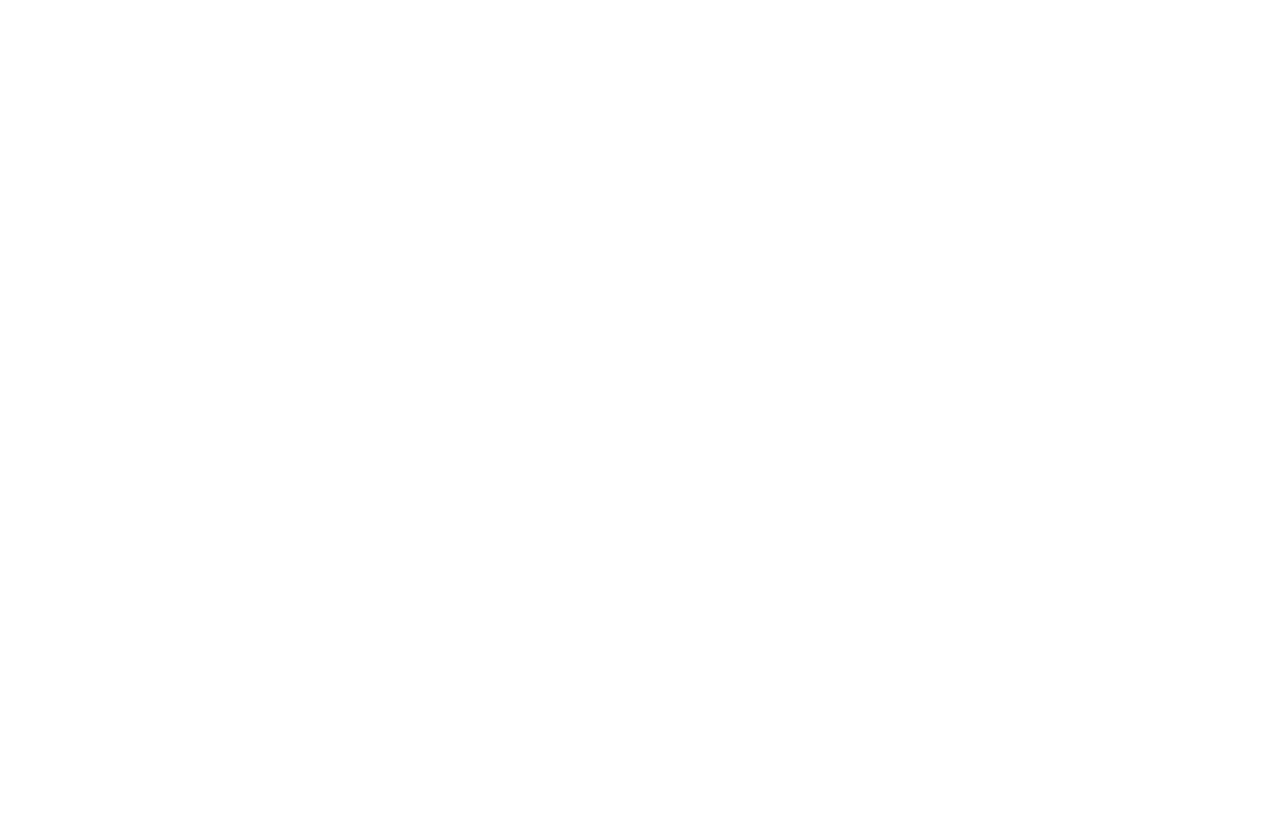
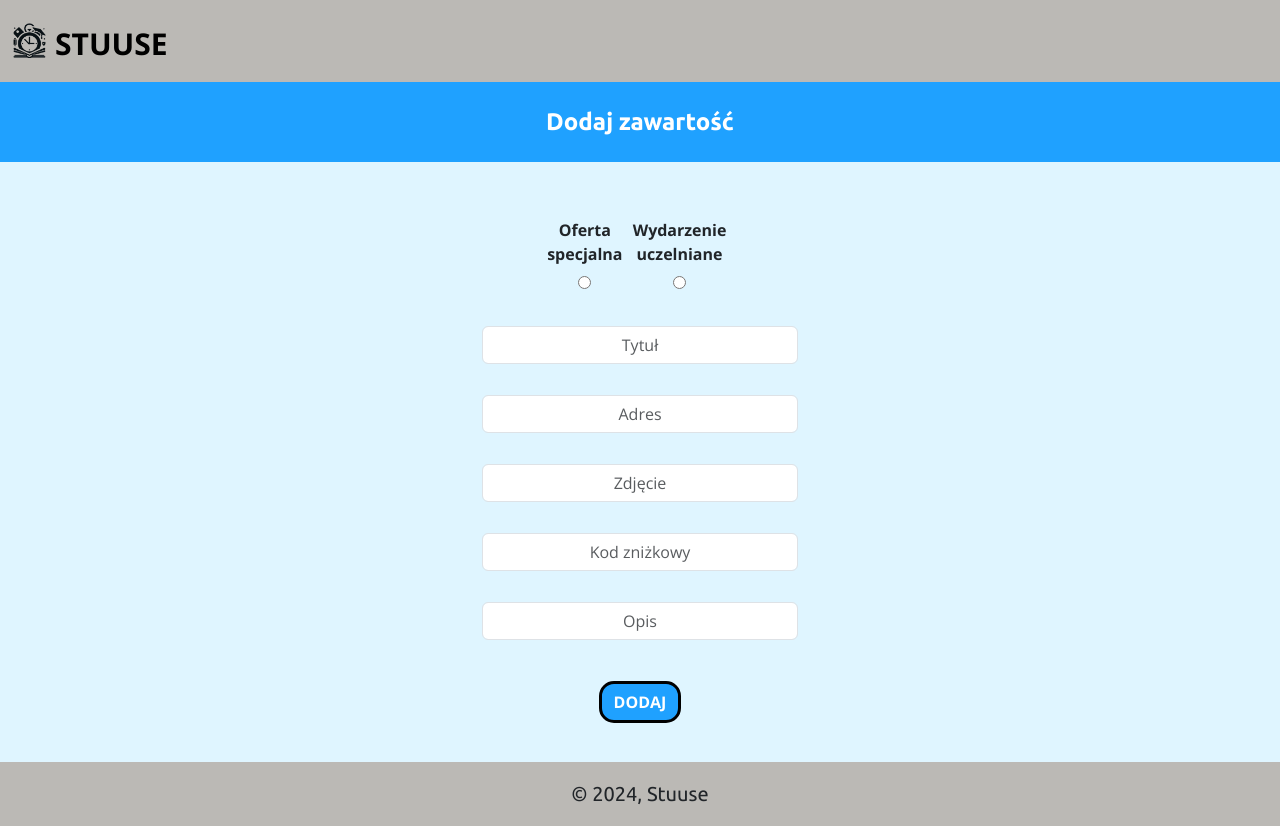
Before and after one commit to iqorr/Stuuse, a React (Create React App) app in the folder stuuse-frontend/: page /addContent in a window 1280 px wide. Before the commit this address had no page. Before the commit the page ends 800 px from the top, so only its background shows below. Built offline with nearby package versions, Linux system fonts and the light colour scheme; no server answers; sample sign-in values are in the browser's storage.

Commit message:
2. Fix conflicts

```diff
--- a/stuuse-frontend/src/App.js
+++ b/stuuse-frontend/src/App.js
@@ -5,7 +5,7 @@
 import Registration from './pages/registration/Registration.js';
 import Profile from './pages/profile/Profile.js';
 import PrivateRoute from "./components/routes/PrivateRoute";
-
+import AddContent from "./pages/addContent/AddContent.js";
 
 function App() {
     return (
@@ -16,6 +16,9 @@
                 <Route path="/profile" element={<PrivateRoute />}>
                     <Route path="/profile" element={<Profile />} />
                 </Route>
+                <Route path="/addContent" element={<PrivateRoute />}>
+                    <Route path="/addContent" element={<AddContent />} />
+                </Route>
                 <Route path="/registration" element={<Registration />} />
             </Routes>
         </Router>
--- /dev/null
+++ b/stuuse-frontend/src/pages/addContent/AddContent.css
@@ -0,0 +1,119 @@
+
+
+
+/* navbar */
+
+*{
+    font-family: "Open Sans", sans-serif;
+}
+
+
+.navbar {
+    height: 82px;
+    background-color: #BBB9B5 ;
+
+  }
+
+
+  /* login */
+
+  .add-content-header{
+    display: flex;
+    align-items: center;
+    justify-content: center;
+    height: 10vh;
+    background-color: #1FA1FF;
+  }
+
+
+
+  .add-content-header span{
+    font-family: "Ubuntu", sans-serif;
+    font-size: 24px;
+    font-weight: bold;
+    color: white;
+  }
+
+
+
+  .add-content-body{
+    position: relative;
+    display: flex;
+    flex-direction: column;
+    align-items: center;
+    justify-content: center;
+    height: 75vh;
+    background-color: #DFF5FF;
+    padding: 5vh 5vw 5vh 5vw;
+  }
+
+  .add-content-form{
+    display: flex;
+    flex-direction: column;
+    align-items: center;
+    justify-content: center;
+    padding: 5px;
+
+  }
+
+  .form-group{
+    display: flex;
+    flex-direction: column;
+    align-items: center;
+    justify-content: center;
+    margin-bottom: 15px;
+    width: 100%;
+  }
+
+  .radio-label {
+    display: block;
+    font-weight: bold;
+    margin-bottom: 5px;
+  }
+
+
+  .radio-group {
+    display: flex;
+    justify-content: space-between;
+    padding: 0 20%;
+  }
+
+  .radio-option {
+    text-align: center;
+  }
+
+  .radio-label {
+    display: block;
+    font-weight: bold;
+    margin-bottom: 5px;
+  }
+
+
+  ::placeholder{
+    text-align: center;
+  }
+
+
+
+
+.input-centered {
+  text-align: center;
+}
+
+
+
+
+/* footer */
+
+.footer-text {
+    margin: 0;
+    font-size: 16px;
+}
+
+@media (min-width: 768px) {
+    .footer-text {
+      font-size: 20px;
+    }
+
+
+  }
--- /dev/null
+++ b/stuuse-frontend/src/pages/addContent/AddContent.js
@@ -0,0 +1,155 @@
+import React, { useState, useEffect } from 'react';
+import './AddContent.css';
+import Footer from '../../components/footer/Footer';
+import { Link, useNavigate } from 'react-router-dom';
+import logo from '../../components/images/logo_transparent.png';
+import Button from '../../components/button/Button';
+import SectionHeader from '../../components/sectionHeader/SectionHeader';
+
+const AddContent = () => {
+
+  const [userData, setUserData] = useState({
+    name: '',
+    lastname: '',
+    login: '',
+    email: '',
+    accountType: '',
+    verified: false
+  });
+
+  const accountTypeMapping = {
+    THIRD_PARTY_COMPANY: 'Firma trzecia',
+    PL_EMPLOYEE: 'Pracownik PŁ',
+    ADMINISTRATOR: 'Administrator'
+  };
+
+  useEffect(() => {
+    const userId = localStorage.getItem('userId');
+    if (!userId) {
+      console.error("No user ID found. Please log in.");
+      return;
+    }
+
+    const fetchUserData = async () => {
+      try {
+        const response = await fetch(`http://localhost:8080/api/users/${userId}`, {
+          method: 'GET',
+          headers: {
+            'Content-Type': 'application/json',
+            'Authorization': `Bearer ${localStorage.getItem('token')}`
+          }
+        });
+        if (!response.ok) throw new Error('Network response was not ok');
+        const data = await response.json();
+        setUserData({
+          name: data.name || 'N/A',
+          lastname: data.lastname || 'N/A',
+          login: data.login,
+          email: data.email,
+          accountType: accountTypeMapping[data.accType] || 'N/A',
+          verified: data.verified ? 'TAK' : 'NIE'
+        });
+      } catch (error) {
+        console.error('Error fetching user data:', error);
+      }
+    };
+
+    fetchUserData();
+  }, []);
+
+  const [contentType, setContentType] = useState('');
+
+  useEffect(() => {
+    if (userData.accountType === 'Firma trzecia') {
+      setContentType('special-offer');
+    } else if (userData.accountType === 'Pracownik PŁ') {
+      setContentType('university-event');
+    }
+  }, [userData.accountType]);
+
+  const handleContentTypeChange = (event) => {
+    setContentType(event.target.value);
+  };
+
+  return (
+    <main>
+      <nav className="navbar py-3">
+        <div className="container-fluid">
+          <Link className="navbar-brand" to="/">
+            <img src={logo} alt="Logo" width="35" height="35" className="d-inline-block align-text-top"/>
+            <span className="ms-2">Stuuse</span>
+          </Link>
+        </div>
+      </nav>
+
+      <SectionHeader text="Dodaj zawartość"/>
+
+      <div className='add-content-body'>
+        <form className='add-content-form'>
+
+          <div className="form-group mt-3">
+            <div className="radio-group">
+              <div className="radio-option">
+                <label htmlFor="special-offer" className="radio-label">Oferta specjalna</label>
+                <input
+                  type="radio"
+                  id="special-offer"
+                  name="content-type"
+                  value="special-offer"
+                  checked={contentType === 'special-offer'}
+                  onChange={handleContentTypeChange}
+                  disabled={userData.accountType === 'Firma trzecia' || userData.accountType === 'Pracownik PŁ'}
+                />
+              </div>
+              <div className="radio-option">
+                <label htmlFor="university-event" className="radio-label">Wydarzenie uczelniane</label>
+                <input
+                  type="radio"
+                  id="university-event"
+                  name="content-type"
+                  value="university-event"
+                  checked={contentType === 'university-event'}
+                  onChange={handleContentTypeChange}
+                  disabled={userData.accountType === 'Firma trzecia' || userData.accountType === 'Pracownik PŁ'}
+                />
+              </div>
+            </div>
+          </div>
+
+          <div className="form-group">
+            <input type="text" id="content-name" className="form-control input-centered" placeholder="Tytuł" required/>
+          </div>
+
+          <div className="form-group">
+            <input type="text" id="content-address" className="form-control input-centered" placeholder="Adres" required/>
+          </div>
+
+          <div className="form-group">
+            <input type="text" id="content-img" className="form-control input-centered" placeholder="Zdjęcie" required/>
+          </div>
+
+          <div className="form-group">
+            <input
+              type="text"
+              id="content-promo-code"
+              className="form-control input-centered"
+              placeholder="Kod zniżkowy"
+              required
+              disabled={userData.accountType === 'Pracownik PŁ'}
+            />
+          </div>
+
+          <div className="form-group">
+            <input type="text" id="content-description" className="form-control input-centered" placeholder="Opis" required/>
+          </div>
+
+          <Button text="DODAJ" />
+        </form>
+      </div>
+
+      <Footer/>
+    </main>
+  );
+}
+
+export default AddContent;
--- a/stuuse-frontend/src/pages/login/Login.js
+++ b/stuuse-frontend/src/pages/login/Login.js
@@ -78,7 +78,7 @@
         </form>
 
         <div className='mt-3 new-account'>
-          <span>Nie masz konta?</span><Link className='register-link' to="/registration"> utwórz je</Link>
+          <span>Nie masz konta?</span><Link className='register-link' to="/registration"> Utwórz je</Link>
         </div>
       </div>
 
--- a/stuuse-frontend/src/pages/profile/Profile.js
+++ b/stuuse-frontend/src/pages/profile/Profile.js
@@ -59,6 +59,37 @@
         fetchUserData();
     }, []);
 
+    const renderButtons = () => {
+        switch (userData.accountType) {
+            case 'Pracownik PŁ':
+                return (
+                    <>
+                        {/* <Link to="/addHour">
+                            <Button text="DODAJ GODZINĘ" />
+                        </Link> */}
+                        <Link to="/addContent">
+                            <Button text="DODAJ TREŚĆ" />
+                        </Link>
+                    </>
+                );
+            case 'Administrator':
+                return (
+                    <div></div>
+                    // <Link to="/admin">
+                    //     <Button text="ZARZĄDZAJ" />
+                    // </Link>
+                );
+            case 'Firma trzecia':
+                return (
+                    <Link to="/addContent">
+                        <Button text="DODAJ TREŚĆ" />
+                    </Link>
+                );
+            default:
+                return null;
+        }
+    };
+
     return (
         <main>
           <nav className="navbar py-3">
@@ -112,7 +143,7 @@
                   <span>{userData.verified}</span>
               </div>
 
-              <Button text="ZARZĄDZAJ"/>
+              {renderButtons()}
           </div>
 
           <Footer/>
```
